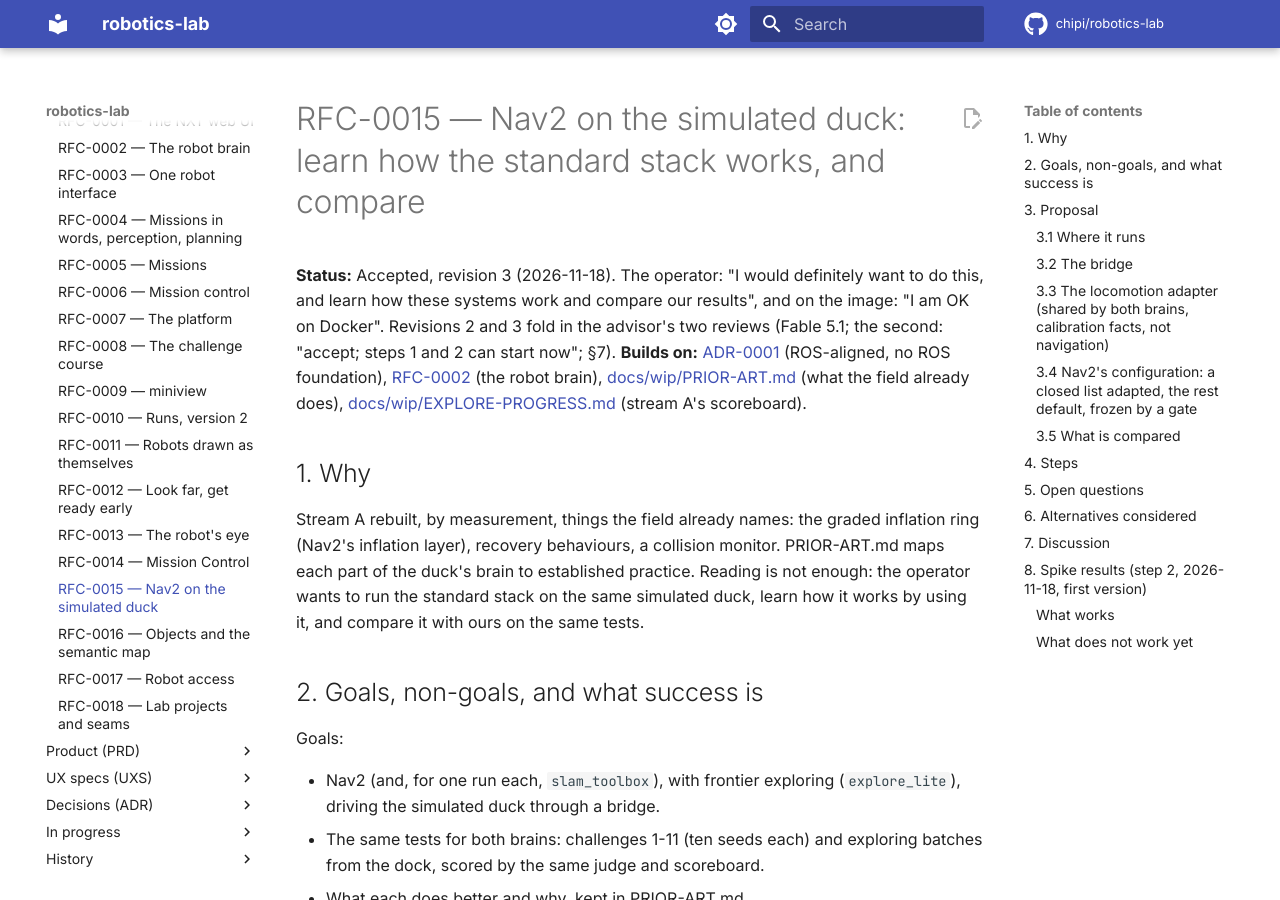
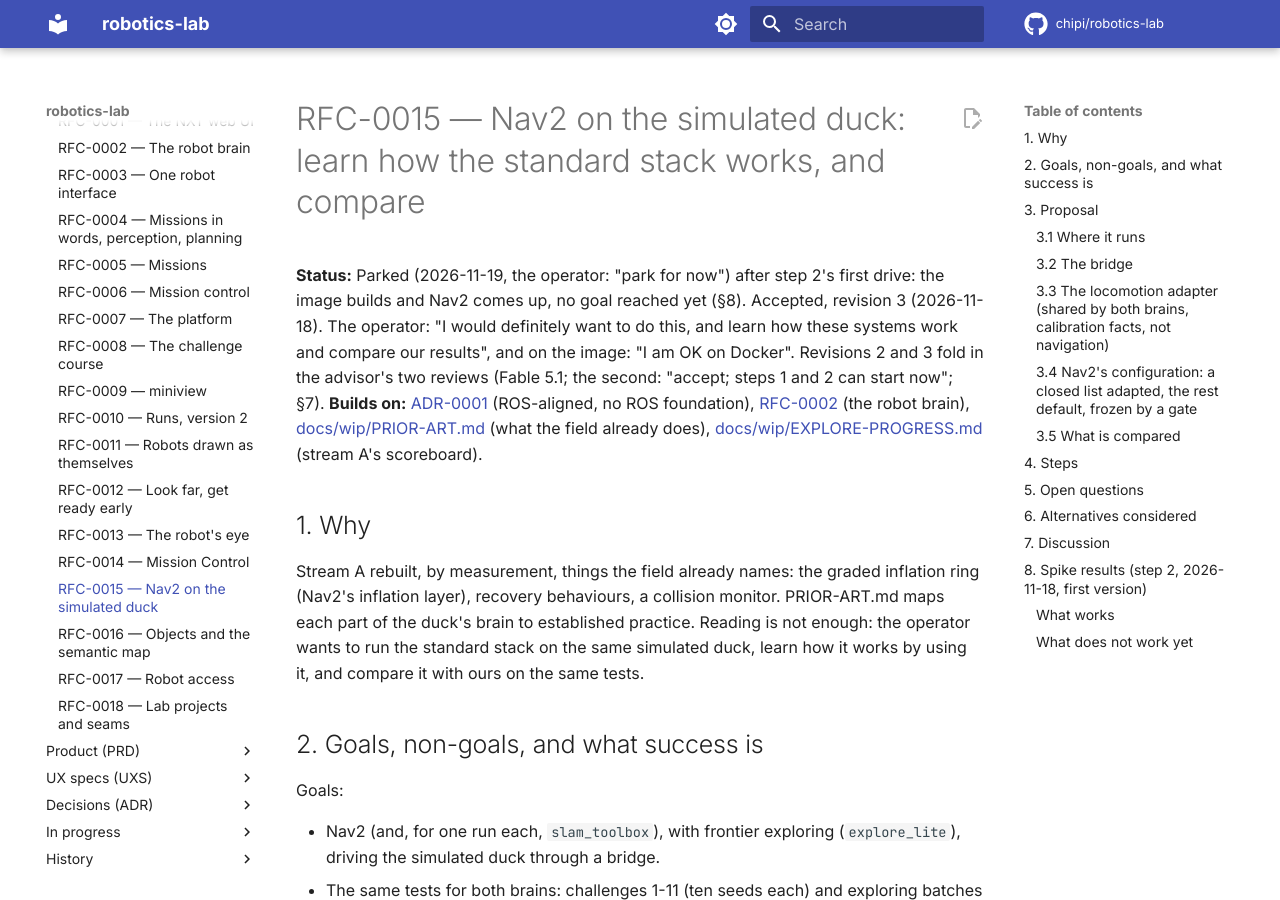
Before and after one commit to chipi/robotics-lab, an MkDocs documentation site: the page built from docs/rfc/RFC-0015-nav2-comparison.md, in a window 1280 px wide and 900 px high. Built offline with MkDocs 1.6.1 and Material for MkDocs 9.7.7, drawn with Linux system fonts in a browser that asks for light colours; comment, search, counter and statistics services are not loaded.

Commit message:
docs: RFC-0015 parked after the first drive (the operator: "park for now")
Co-Authored-By: Claude Opus 5.5 <noreply@anthropic.com>
Claude-Session: https://claude.ai/code/session_014cvkLDtihKBLiV2cbMenbC

```diff
--- a/docs/rfc/RFC-0015-nav2-comparison.md
+++ b/docs/rfc/RFC-0015-nav2-comparison.md
@@ -1,6 +1,8 @@
 # RFC-0015 — Nav2 on the simulated duck: learn how the standard stack works, and compare
 
-**Status:** Accepted, revision 3 (2026-11-18). The operator: "I would definitely want to do this,
+**Status:** Parked (2026-11-19, the operator: "park for now") after step 2's first drive: the image
+builds and Nav2 comes up, no goal reached yet (§8). Accepted, revision 3 (2026-11-18). The
+operator: "I would definitely want to do this,
 and learn how these systems work and compare our results", and on the image: "I am OK on Docker".
 Revisions 2 and 3 fold in the advisor's two reviews (Fable 5.1; the second: "accept; steps 1 and 2
 can start now"; §7).
```
